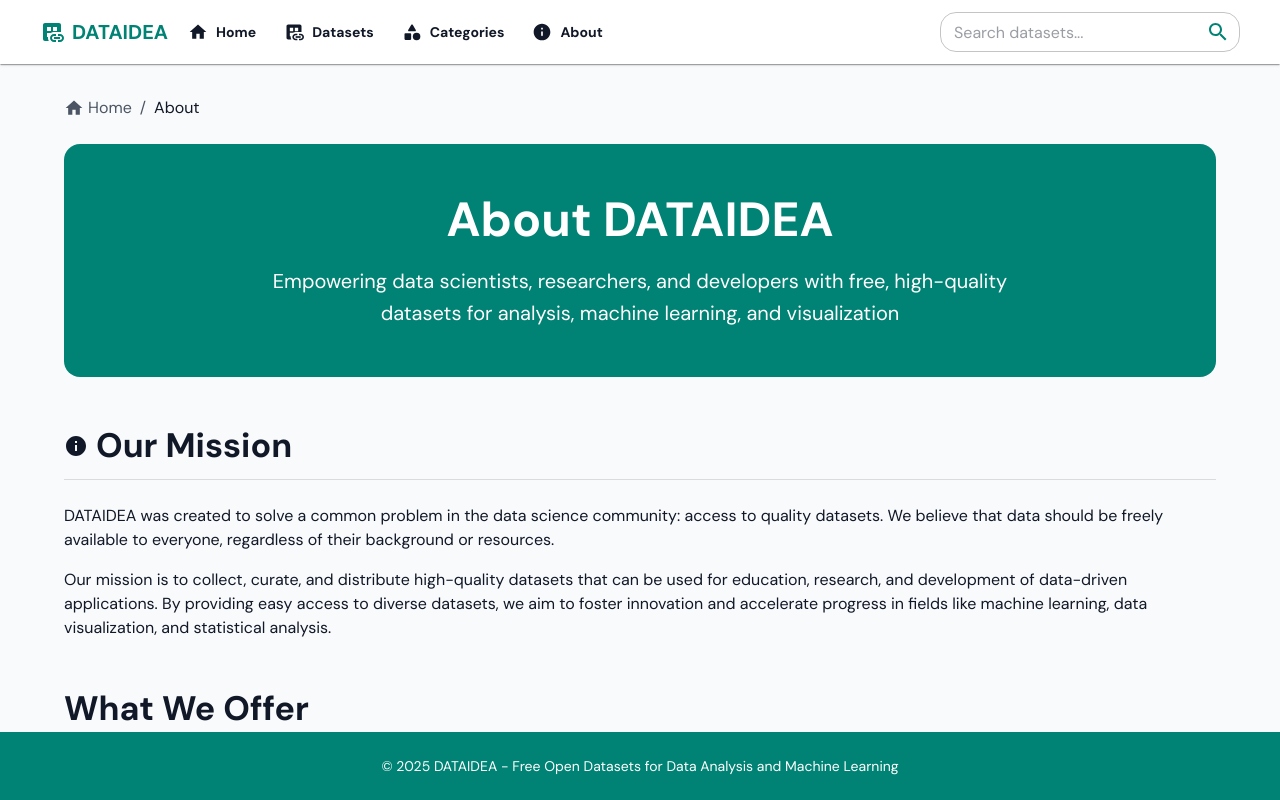
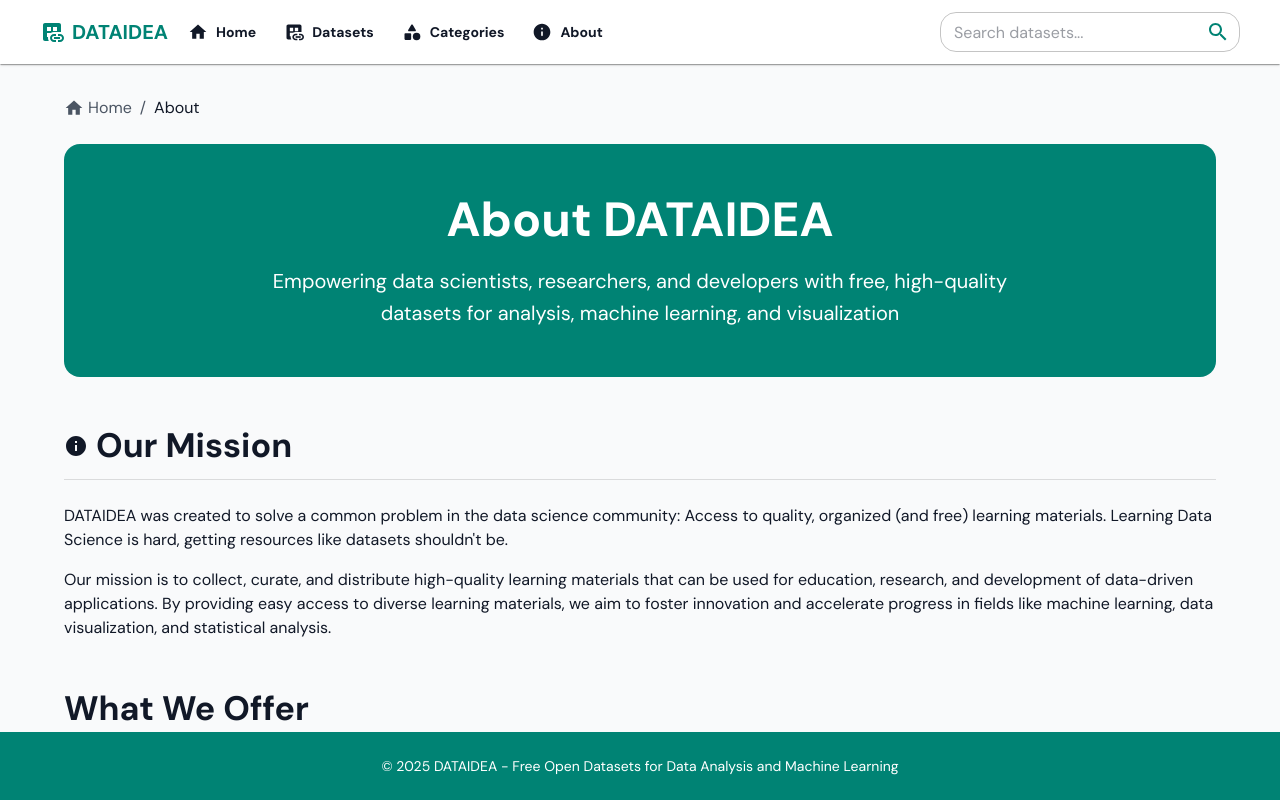
Before and after one commit to dataideaorg/dataidea-datasets-frontend, a React (Vite) app: page /#/about in a window 1280 px wide. Built offline with nearby package versions, Linux system fonts and the light colour scheme.

Commit message:
about: updated about info

```diff
--- a/src/pages/About.tsx
+++ b/src/pages/About.tsx
@@ -109,13 +109,13 @@ function About() {
           </Typography>
           <Divider sx={{ mb: 3 }} />
           <Typography variant="body1" sx={{ mb: 2 }}>
-            DATAIDEA was created to solve a common problem in the data science community: access to quality datasets.
-            We believe that data should be freely available to everyone, regardless of their background or resources.
+            DATAIDEA was created to solve a common problem in the data science community: Access to quality, organized (and free) learning materials.
+            Learning Data Science is hard, getting resources like datasets shouldn't be.
           </Typography>
           <Typography variant="body1">
-            Our mission is to collect, curate, and distribute high-quality datasets that can be used for
+            Our mission is to collect, curate, and distribute high-quality learning materials that can be used for
             education, research, and development of data-driven applications. By providing easy access to diverse
-            datasets, we aim to foster innovation and accelerate progress in fields like machine learning,
+            learning materials, we aim to foster innovation and accelerate progress in fields like machine learning,
             data visualization, and statistical analysis.
           </Typography>
         </Box>
```
